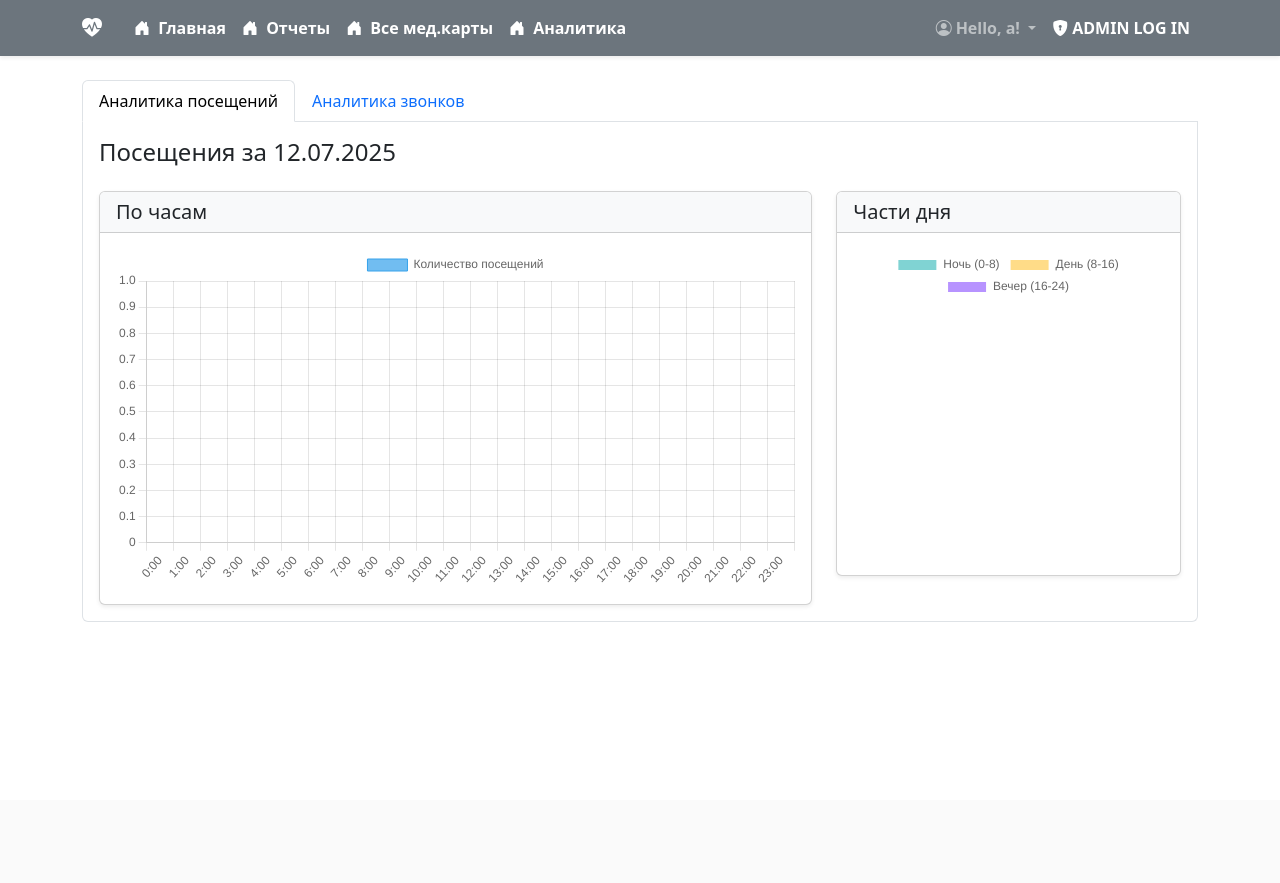
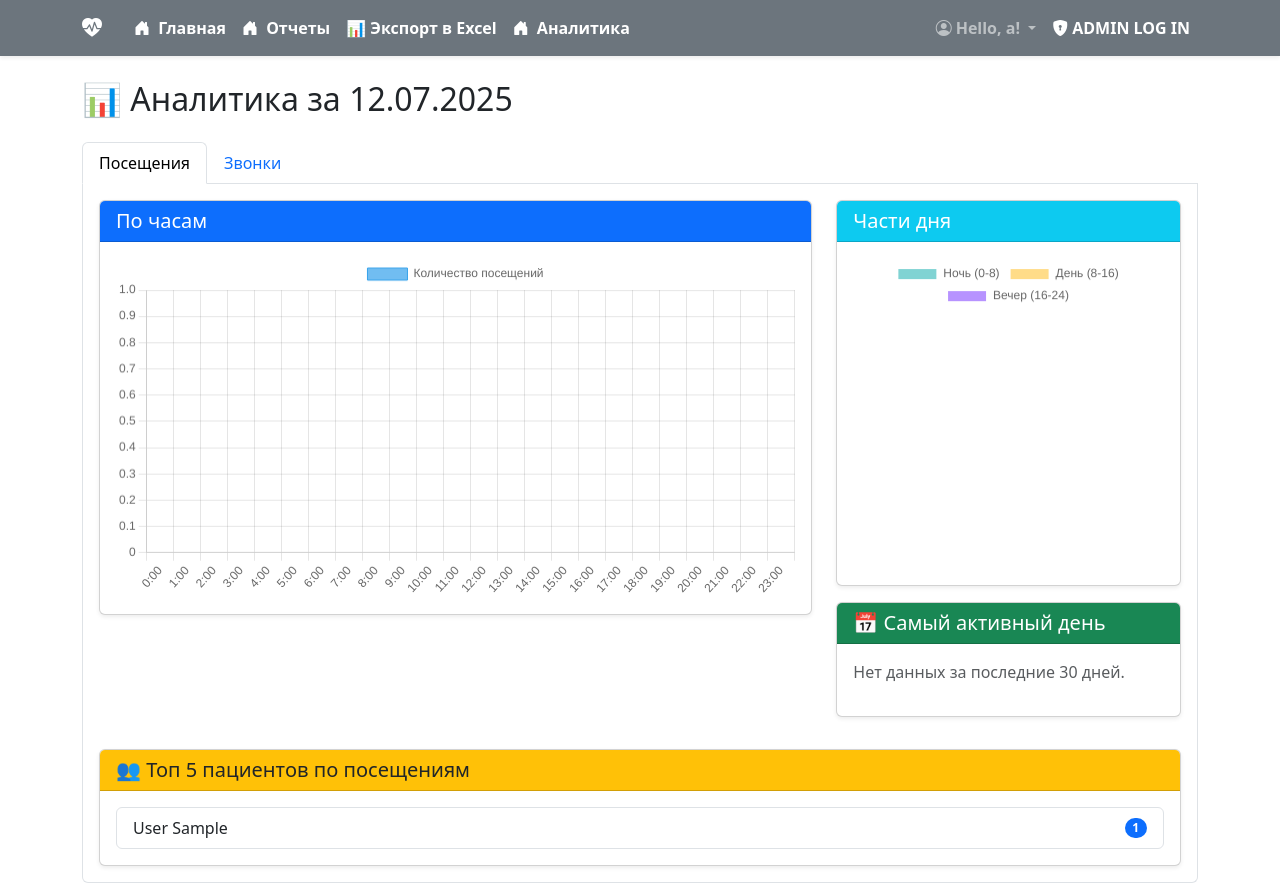
Before and after one commit to gopheruz/mdecrm, a Django app: page /analytics/ in a window 1280 px wide. Before the commit the page ends 622 px from the top, so only its background shows below. Run offline with Django 5.2, Linux system fonts and the light colour scheme; a user stored in the database is signed in; data comes from the database, SQL or seed files in the repository; tables that the repository leaves empty hold one stand-in row (values such as "Sample post"); some libraries are stand-ins or nearby versions.

Commit message:
export to excel

```diff
--- a/med_app/templates/med_app/analytics.html
+++ b/med_app/templates/med_app/analytics.html
@@ -8,32 +8,32 @@
 
 {% block main %}
 <div class="container mt-4">
+    <h2 class="mb-4">📊 Аналитика за {{ today }}</h2>
+
     <ul class="nav nav-tabs" id="analyticsTabs" role="tablist">
         <li class="nav-item" role="presentation">
             <button class="nav-link active" id="visits-tab" data-bs-toggle="tab"
                     data-bs-target="#visits" type="button" role="tab"
                     aria-controls="visits" aria-selected="true">
-                Аналитика посещений
+                Посещения
             </button>
         </li>
         <li class="nav-item" role="presentation">
             <button class="nav-link" id="calls-tab" data-bs-toggle="tab"
                     data-bs-target="#calls" type="button" role="tab"
                     aria-controls="calls" aria-selected="false">
-                Аналитика звонков
+                Звонки
             </button>
         </li>
     </ul>
 
-    <div class="tab-content p-3 border border-top-0 rounded-bottom">
-        <!-- Вкладка посещений -->
+    <div class="tab-content p-3 border border-top-0 rounded-bottom bg-white">
+        <!-- Посещения -->
         <div class="tab-pane fade show active" id="visits" role="tabpanel" aria-labelledby="visits-tab">
-            <h4 class="mb-4">Посещения за {{ today }}</h4>
-
-            <div class="row">
+            <div class="row gy-3">
                 <div class="col-md-8">
                     <div class="card shadow-sm">
-                        <div class="card-header bg-light">
+                        <div class="card-header bg-primary text-white">
                             <h5 class="mb-0">По часам</h5>
                         </div>
                         <div class="card-body">
@@ -44,25 +44,56 @@
 
                 <div class="col-md-4">
                     <div class="card shadow-sm">
-                        <div class="card-header bg-light">
+                        <div class="card-header bg-info text-white">
                             <h5 class="mb-0">Части дня</h5>
                         </div>
                         <div class="card-body">
                             <canvas id="visitsPartsChart"></canvas>
                         </div>
                     </div>
+
+                    <div class="card mt-3 shadow-sm">
+                        <div class="card-header bg-success text-white">
+                            <h5 class="mb-0">📅 Самый активный день</h5>
+                        </div>
+                        <div class="card-body">
+                            {% if busiest_day %}
+                                <p><strong>{{ busiest_day }}</strong> — <span class="text-muted">{{ busiest_day_count }} посещений</span></p>
+                            {% else %}
+                                <p class="text-muted">Нет данных за последние 30 дней.</p>
+                            {% endif %}
+                        </div>
+                    </div>
+                </div>
+
+                <div class="col-md-12">
+                    <div class="card mt-3 shadow-sm">
+                        <div class="card-header bg-warning text-dark">
+                            <h5 class="mb-0">👥 Топ 5 пациентов по посещениям</h5>
+                        </div>
+                        <div class="card-body">
+                            <ul class="list-group">
+                                {% for p in top_patients %}
+                                    <li class="list-group-item d-flex justify-content-between align-items-center">
+                                        {{ p.med_card__last_name }} {{ p.med_card__first_name }}
+                                        <span class="badge bg-primary rounded-pill">{{ p.visit_count }}</span>
+                                    </li>
+                                {% empty %}
+                                    <li class="list-group-item text-muted">Нет данных</li>
+                                {% endfor %}
+                            </ul>
+                        </div>
+                    </div>
                 </div>
             </div>
         </div>
 
-        <!-- Вкладка звонков -->
+        <!-- Звонки -->
         <div class="tab-pane fade" id="calls" role="tabpanel" aria-labelledby="calls-tab">
-            <h4 class="mb-4">Звонки за последние 7 дней</h4>
-
-            <div class="row">
+            <div class="row gy-3">
                 <div class="col-md-8">
                     <div class="card shadow-sm">
-                        <div class="card-header bg-light">
+                        <div class="card-header bg-danger text-white">
                             <h5 class="mb-0">Динамика звонков</h5>
                         </div>
                         <div class="card-body">
@@ -73,11 +104,22 @@
 
                 <div class="col-md-4">
                     <div class="card shadow-sm">
-                        <div class="card-header bg-light">
-                            <h5 class="mb-0">Топ операторов</h5>
+                        <div class="card-header bg-secondary text-white">
+                            <h5 class="mb-0">🏆 Топ операторы</h5>
                         </div>
                         <div class="card-body">
                             <canvas id="callsOperatorsChart"></canvas>
+                        </div>
+                    </div>
+                </div>
+
+                <div class="col-md-12">
+                    <div class="card mt-3 shadow-sm">
+                        <div class="card-header bg-dark text-white">
+                            <h5 class="mb-0">📈 Вопросы по отделениям</h5>
+                        </div>
+                        <div class="card-body">
+                            <canvas id="questionsByDepartmentChart"></canvas>
                         </div>
                     </div>
                 </div>
@@ -85,36 +127,34 @@
         </div>
     </div>
 </div>
+
 {% endblock main %}
 
 {% block scripts %}
 {{ block.super }}
 <script src="https://cdn.jsdelivr.net/npm/chart.js"></script>
 <script>
-document.addEventListener('DOMContentLoaded', function() {
-    // Сохраняем активную вкладку
+document.addEventListener('DOMContentLoaded', function () {
+    // Вкладка
     const analyticsTabs = document.getElementById('analyticsTabs');
     if (analyticsTabs) {
-        analyticsTabs.addEventListener('click', function(e) {
+        analyticsTabs.addEventListener('click', function (e) {
             if (e.target.classList.contains('nav-link')) {
                 localStorage.setItem('activeAnalyticsTab', e.target.id);
             }
         });
-
-        // Восстанавливаем активную вкладку
         const activeTab = localStorage.getItem('activeAnalyticsTab') || 'visits-tab';
         const tab = new bootstrap.Tab(document.getElementById(activeTab));
         tab.show();
     }
 
-    // Графики посещений
-    const visitsHourlyCtx = document.getElementById('visitsHourlyChart');
-    new Chart(visitsHourlyCtx, {
+    // Посещения по часам
+    new Chart(document.getElementById('visitsHourlyChart'), {
         type: 'bar',
         data: {
-            labels: Array.from({length: 24}, (_, i) => i + ':00'),
+            labels: Array.from({length: 24}, (_, i) => i + ":00"),
             datasets: [{
-                label: 'Количество посещений',
+                label: "Количество посещений",
                 data: {{ visits_hourly_data|safe }},
                 backgroundColor: 'rgba(54, 162, 235, 0.7)',
                 borderColor: 'rgba(54, 162, 235, 1)',
@@ -129,8 +169,8 @@ document.addEventListener('DOMContentLoaded', function() {
         }
     });
 
-    const visitsPartsCtx = document.getElementById('visitsPartsChart');
-    new Chart(visitsPartsCtx, {
+    // Части дня
+    new Chart(document.getElementById('visitsPartsChart'), {
         type: 'doughnut',
         data: {
             labels: {{ visits_parts_labels|safe }},
@@ -145,18 +185,17 @@ document.addEventListener('DOMContentLoaded', function() {
         }
     });
 
-    // Графики звонков
-    const callsDailyCtx = document.getElementById('callsDailyChart');
-    new Chart(callsDailyCtx, {
+    // Звонки по дням
+    new Chart(document.getElementById('callsDailyChart'), {
         type: 'line',
         data: {
             labels: {{ calls_days|safe }},
             datasets: [{
-                label: 'Звонков',
+                label: "Звонков",
                 data: {{ calls_counts|safe }},
                 borderColor: 'rgba(255, 99, 132, 1)',
                 backgroundColor: 'rgba(255, 99, 132, 0.2)',
-                tension: 0.1,
+                tension: 0.3,
                 fill: true
             }]
         },
@@ -168,15 +207,15 @@ document.addEventListener('DOMContentLoaded', function() {
         }
     });
 
-    const callsOperatorsCtx = document.getElementById('callsOperatorsChart');
-    new Chart(callsOperatorsCtx, {
+    // Топ операторов
+    new Chart(document.getElementById('callsOperatorsChart'), {
         type: 'bar',
         data: {
             labels: {{ calls_by_operator|map_attribute:'operator__username'|safe }},
             datasets: [{
-                label: 'Звонков',
+                label: "Звонков",
                 data: {{ calls_by_operator|map_attribute:'count'|safe }},
-                backgroundColor: 'rgba(75, 192, 192, 0.7)'
+                backgroundColor: 'rgba(255, 159, 64, 0.7)'
             }]
         },
         options: {
@@ -187,6 +226,25 @@ document.addEventListener('DOMContentLoaded', function() {
             }
         }
     });
+
+    // Вопросы по отделениям
+    new Chart(document.getElementById('questionsByDepartmentChart'), {
+        type: 'pie',
+        data: {
+            labels: {{ questions_by_department|map_attribute:'name'|safe }},
+            datasets: [{
+                data: {{ questions_by_department|map_attribute:'total_questions'|safe }},
+                backgroundColor: [
+                    'rgba(255, 99, 132, 0.7)',
+                    'rgba(54, 162, 235, 0.7)',
+                    'rgba(255, 206, 86, 0.7)',
+                    'rgba(75, 192, 192, 0.7)',
+                    'rgba(153, 102, 255, 0.7)',
+                    'rgba(255, 159, 64, 0.7)'
+                ]
+            }]
+        }
+    });
 });
 </script>
 {% endblock scripts %}
--- a/med_app/urls.py
+++ b/med_app/urls.py
@@ -28,4 +28,5 @@ urlpatterns = [
     path('favicon.ico', RedirectView.as_view(url='/static/favicon.ico')),
     path('medcard/edit/<int:pk>/', edit_med_card, name='edit_med_card'),
     path('visit/<int:visit_id>/edit/', visit_edit, name='visit_edit'),
+    path('export-excel/', export_excel_view, name='export_excel_url'),
 ]
--- a/med_app/views.py
+++ b/med_app/views.py
@@ -14,12 +14,12 @@ from django.http import (
 )
 from django.shortcuts import render, get_object_or_404, redirect
 from django.utils import timezone
-
+from django.http import HttpResponse
+from django.utils.dateparse import parse_date
 import openpyxl
 from openpyxl.styles import Font, Alignment, PatternFill
 from openpyxl.utils import get_column_letter
 from openpyxl.workbook import Workbook
-
 from med_app.forms import *
 from med_app.models import *
 from django.db.models import Q
@@ -870,9 +870,21 @@ def visits_report_view(request):
                 return response
     return redirect('reports_url')
 
+from django.db.models import Count, Case, When, IntegerField, Avg
+from django.db.models.functions import ExtractHour, TruncDay
+from django.shortcuts import render
+from django.utils import timezone
+from datetime import timedelta
+from .models import Visit, Call, Department, MedCard
+from django.contrib.auth.decorators import login_required
+from django.core.serializers.json import DjangoJSONEncoder
+import json
+
 @custom_login_required
 def analytics_view(request):
     today = timezone.now().date()
+
+    # --- Tashriflar soat bo‘yicha taqsimoti (24 soat) ---
     visits_hourly = Visit.objects.filter(
         visit_time__date=today
     ).annotate(
@@ -880,9 +892,12 @@ def analytics_view(request):
     ).values('hour').annotate(
         count=Count('id')
     ).order_by('hour')
+
     visits_hourly_data = [0] * 24
     for item in visits_hourly:
         visits_hourly_data[item['hour']] = item['count']
+
+    # --- Tashriflar kun qismlariga bo‘linishi ---
     visits_day_parts = Visit.objects.filter(
         visit_time__date=today
     ).annotate(
@@ -895,9 +910,12 @@ def analytics_view(request):
     ).values('part').annotate(
         count=Count('id')
     ).order_by('part')
+
     visits_parts_data = [0, 0, 0]
     for item in visits_day_parts:
         visits_parts_data[item['part']] = item['count']
+
+    # --- Oxirgi 7 kunlik qo‘ng‘iroqlar ---
     calls_daily = Call.objects.filter(
         created_at__gte=today - timedelta(days=7)
     ).annotate(
@@ -905,8 +923,11 @@ def analytics_view(request):
     ).values('day').annotate(
         count=Count('id')
     ).order_by('day')
+
     calls_days = [item['day'].strftime('%d.%m') for item in calls_daily]
     calls_counts = [item['count'] for item in calls_daily]
+
+    # --- Eng faol operatorlar (so‘nggi 7 kun) ---
     calls_by_operator = Call.objects.filter(
         created_at__gte=today - timedelta(days=7)
     ).values(
@@ -914,15 +935,59 @@ def analytics_view(request):
     ).annotate(
         count=Count('id')
     ).order_by('-count')[:5]
+
+    # --- Oxirgi 30 kunda eng ko‘p tashrif bo‘lgan kun ---
+    busiest_day = Visit.objects.filter(
+        visit_time__gte=today - timedelta(days=30)
+    ).annotate(
+        day=TruncDay('visit_time')
+    ).values('day').annotate(
+        count=Count('id')
+    ).order_by('-count').first()
+
+    # --- Eng ko‘p tashrif qilgan bemorlar (top 5) ---
+    top_patients = Visit.objects.values(
+        'med_card__first_name', 'med_card__last_name'
+    ).annotate(
+        visit_count=Count('id')
+    ).order_by('-visit_count')[:5]
+
+    # --- Department (bo‘lim) bo‘yicha so‘rovlar soni ---
+    questions_by_department = Department.objects.annotate(
+        total_questions=Count('questions')
+    ).values('name', 'total_questions').order_by('-total_questions')
+
+    # --- So‘nggi 7 kunlik tashriflar soni ---
+    visits_last_7_days = Visit.objects.filter(
+        visit_time__gte=today - timedelta(days=7)
+    ).annotate(
+        day=TruncDay('visit_time')
+    ).values('day').annotate(
+        count=Count('id')
+    ).order_by('day')
+
+    visits_7d_labels = [v['day'].strftime('%d.%m') for v in visits_last_7_days]
+    visits_7d_counts = [v['count'] for v in visits_last_7_days]
+
     context = {
         'today': today.strftime('%d.%m.%Y'),
         'visits_hours': list(range(24)),
         'visits_hourly_data': visits_hourly_data,
         'visits_parts_labels': ['Ночь (0-8)', 'День (8-16)', 'Вечер (16-24)'],
         'visits_parts_data': visits_parts_data,
-        'calls_days': calls_days,
-        'calls_counts': calls_counts,
+
+        'calls_days': json.dumps(calls_days, cls=DjangoJSONEncoder),
+        'calls_counts': json.dumps(calls_counts, cls=DjangoJSONEncoder),
         'calls_by_operator': list(calls_by_operator),
+
+        'busiest_day': busiest_day['day'].strftime('%d.%m.%Y') if busiest_day else None,
+        'busiest_day_count': busiest_day['count'] if busiest_day else 0,
+
+        'top_patients': list(top_patients),
+        'questions_by_department': list(questions_by_department),
+
+        'visits_7d_labels': json.dumps(visits_7d_labels),
+        'visits_7d_counts': json.dumps(visits_7d_counts),
     }
     return render(request, 'med_app/analytics.html', context)
 
@@ -948,3 +1013,45 @@ def download_wav_file(request, wav_path):
         return response
     except Exception as e:
         return HttpResponseServerError(f"Ошибка скачивания файла: {str(e)}")
+
+
+def export_excel_view(request):
+    start_date = request.GET.get("start_date")
+    end_date = request.GET.get("end_date")
+
+    if not start_date or not end_date:
+        return HttpResponse("Iltimos, sanalarni tanlang.", status=400)
+
+    start = parse_date(start_date)
+    end = parse_date(end_date)
+
+    medcards = MedCard.objects.filter(created_at__date__range=(start, end))
+
+    wb = openpyxl.Workbook()
+    ws = wb.active
+    ws.title = "MedCard"
+
+    headers = [
+        "ID", "Familiya", "Ism", "Otasining ismi", "Telefon", "Tug'ilgan sana", "Shahar", "Tuman", "Yaratilgan sana"
+    ]
+    ws.append(headers)
+
+    for m in medcards:
+        ws.append([
+            m.id,
+            m.last_name,
+            m.first_name,
+            m.surname,
+            m.phone_number,
+            m.birth_date.strftime('%Y-%m-%d'),
+            m.city.name if m.city else "",
+            m.district.name if m.district else "",
+            m.created_at.strftime('%Y-%m-%d %H:%M')
+        ])
+
+    response = HttpResponse(
+        content_type='application/vnd.openxmlformats-officedocument.spreadsheetml.sheet'
+    )
+    response['Content-Disposition'] = f'attachment; filename=medcards_{start}_{end}.xlsx'
+    wb.save(response)
+    return response
--- a/templates/base.html
+++ b/templates/base.html
@@ -49,11 +49,9 @@
                     </a>
                 </li>
                 <li class="nav-item">
-                    <a class="nav-link active fw-bold" aria-current="page"
-                       href="{% url 'all_med_cards_url' %}">
-                        <i class="bi bi-house-door-fill me-1"></i>
-                        Все мед.карты
-                    </a>
+                    <button class="nav-link active fw-bold" data-bs-toggle="modal" data-bs-target="#exportModal">
+                        📊 Экспорт в Excel
+                    </button>
                 </li>
                 <li class="nav-item">
                     <a class="nav-link active fw-bold" aria-current="page"
@@ -104,6 +102,32 @@
     </div>
 </nav>
 
+<!-- Modal oyna -->
+<div class="modal fade" id="exportModal" tabindex="-1" aria-labelledby="exportModalLabel" aria-hidden="true">
+  <div class="modal-dialog">
+    <form method="GET" action="{% url 'export_excel_url' %}">
+        <div class="modal-content">
+            <div class="modal-header">
+                <h5 class="modal-title" id="exportModalLabel">Excel eksporti uchun sanalarni tanlang</h5>
+                <button type="button" class="btn-close" data-bs-dismiss="modal" aria-label="Yopish"></button>
+            </div>
+            <div class="modal-body">
+                <div class="mb-3">
+                    <label for="start_date" class="form-label">Boshlanish sanasi</label>
+                    <input type="date" class="form-control" name="start_date" required>
+                </div>
+                <div class="mb-3">
+                    <label for="end_date" class="form-label">Tugash sanasi</label>
+                    <input type="date" class="form-control" name="end_date" required>
+                </div>
+            </div>
+            <div class="modal-footer">
+                <button type="submit" class="btn btn-primary">Yuklab olish</button>
+            </div>
+        </div>
+    </form>
+  </div>
+</div>
 
 </header>
 
```
